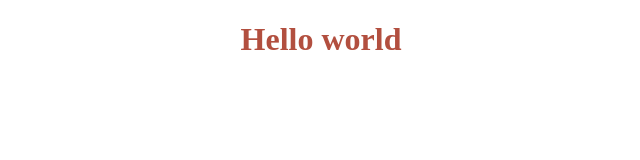
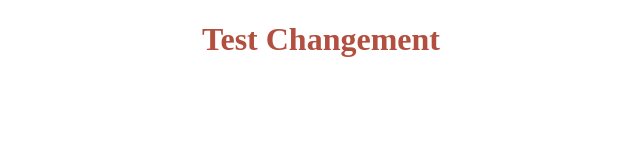
Before and after one commit to Andry-GitCrs/premierProjetGitHub, a plain HTML site: page index.html in a window 1280 px wide. Shown: the whole page, without its empty margins (319-959 px from the left). Drawn offline with Linux system fonts and the light colour scheme.

Commit message:
Modify h1

```diff
--- a/index.html
+++ b/index.html
@@ -7,6 +7,6 @@
     <title>PremierProjetGit</title>
 </head>
 <body>
-    <h1>Hello world</h1>
+    <h1>Test Changement</h1>
 </body>
 </html>
```
